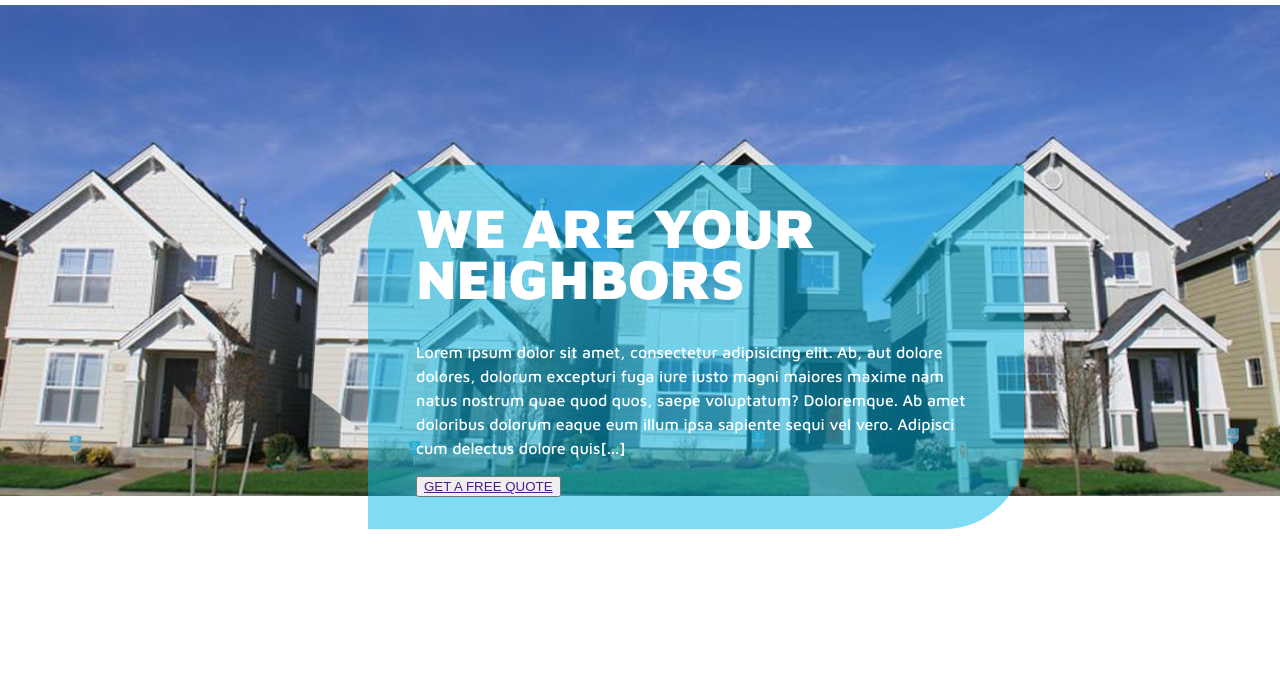
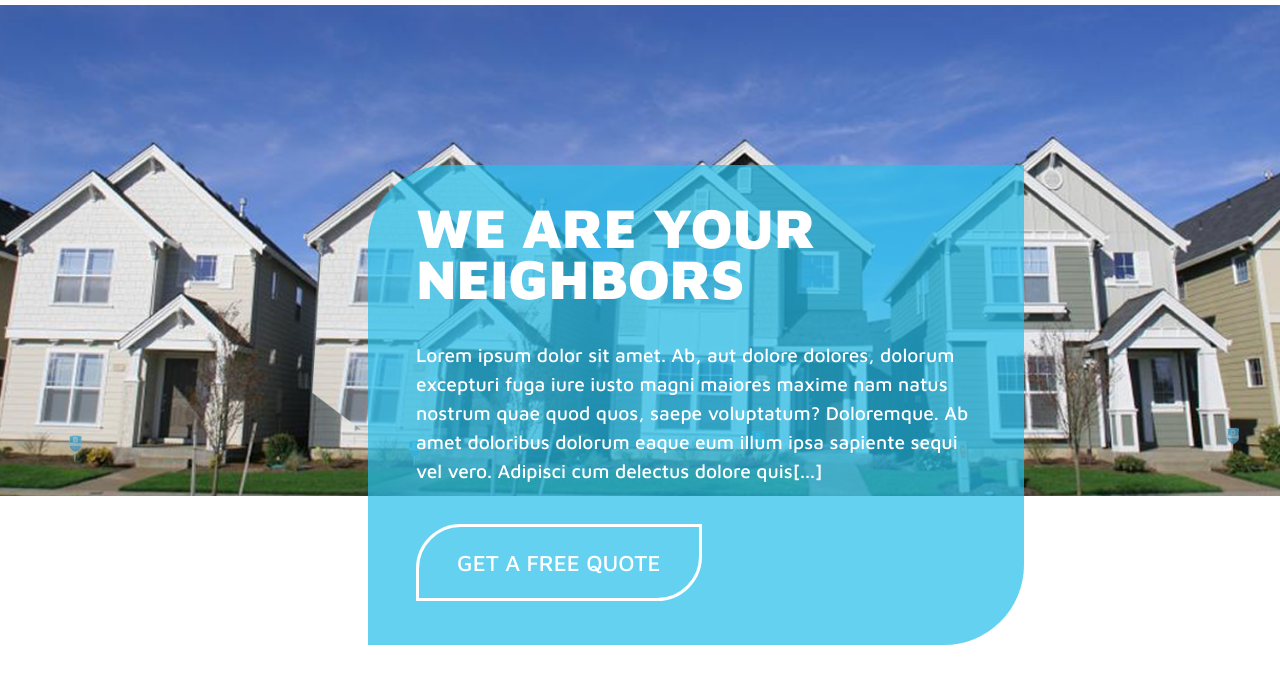
Before and after one commit to TIPYexe/V3-Security, a plain HTML site: page index.html in a window 1280 px wide. Shown: the part 63-746 px from the top of the page. Drawn offline with Linux system fonts and the light colour scheme.

Commit message:
finish overlay box

```diff
--- a/index.html
+++ b/index.html
@@ -46,8 +46,8 @@
         <div class="overlay-box">
             <div class="text-box">
                 <h1>WE ARE YOUR NEIGHBORS</h1>
-                <p>Lorem ipsum dolor sit amet, consectetur adipisicing elit. Ab, aut dolore dolores, dolorum excepturi fuga iure iusto magni maiores maxime nam natus nostrum quae quod quos, saepe voluptatum? Doloremque. Ab amet doloribus dolorum eaque eum illum ipsa sapiente sequi vel vero. Adipisci cum delectus dolore quis[...]</p>
-                <button type="button"><a href="">GET A FREE QUOTE</a></button>
+                <p>Lorem ipsum dolor sit amet. Ab, aut dolore dolores, dolorum excepturi fuga iure iusto magni maiores maxime nam natus nostrum quae quod quos, saepe voluptatum? Doloremque. Ab amet doloribus dolorum eaque eum illum ipsa sapiente sequi vel vero. Adipisci cum delectus dolore quis[...]</p>
+                <a href=""><button class="button-template" type="button">GET A FREE QUOTE</button></a>
             </div>
         </div>
         <img src="vectors/poza_1.png" alt="image 1">
--- a/style.css
+++ b/style.css
@@ -140,9 +140,9 @@ nav{
 /* HEADERUL GATA. NU MAI MODIFICA NIMIC DE SUS */
 
 .slide-show{
-    top: 0;
-    right: 0;
-    left: 0;
+    /*top: 0;*/
+    /*right: 0;*/
+    /*left: 0;*/
 }
 
 .overlay-box{
@@ -154,15 +154,17 @@ nav{
     padding-right: 3em;
     padding-left: 3em;
     padding-top: -0.6em;
-    padding-bottom: 2em;
+    padding-bottom: 2.7em;
     justify-content: space-between;
     align-content: center;
     border-top-left-radius: 5em;
     border-bottom-right-radius: 5em;
-    background: rgba(0, 186, 233, 0.5);
+    background: rgba(37, 191, 236, 0.71);
 }
 
 .text-box h1{
+    padding: 0;
+    margin-bottom: 0;
     font-size: 3.5em;
     font-family: "Maven Pro", sans-serif;
     font-weight: 900;
@@ -171,7 +173,9 @@ nav{
 }
 
 .text-box p{
-    font-size: 1em;
+    margin-top: 2em;
+    margin-bottom: 2em;
+    font-size: 1.2em;
     font-family: "Maven Pro", sans-serif;
     font-weight: 500;
     color: white;
@@ -179,6 +183,34 @@ nav{
     text-align: left;
 }
 
+.text-box a button{
+    font-family: "Maven Pro", sans-serif;
+    font-weight: 500;
+    font-size: 1.4em;
+    color: white;
+    text-decoration: none;
+}
+
+.text-box a{
+    margin: 0;
+    padding: 0;
+}
+
 .slide-show img{
     width: 100%;
 }
+
+.text-box button:hover{
+    cursor: pointer;
+}
+
+.button-template{
+    padding: 1em 1.7em 1em 1.7em;
+    border-top-left-radius: 2em;
+    border-bottom-right-radius: 2em;
+    background-color: transparent;
+    border-width: 0.17em;
+    border-color: white;
+    border-style: solid;
+    box-sizing: border-box;
+}
```
